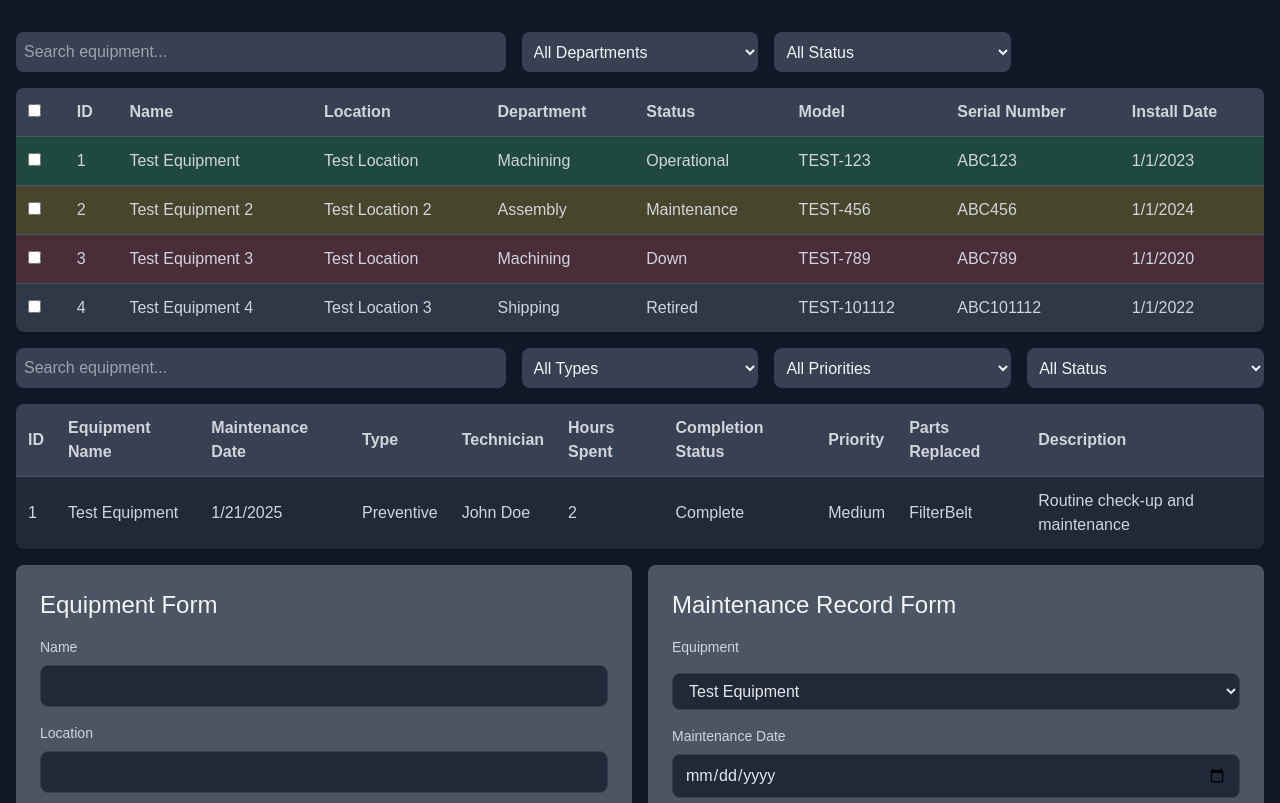
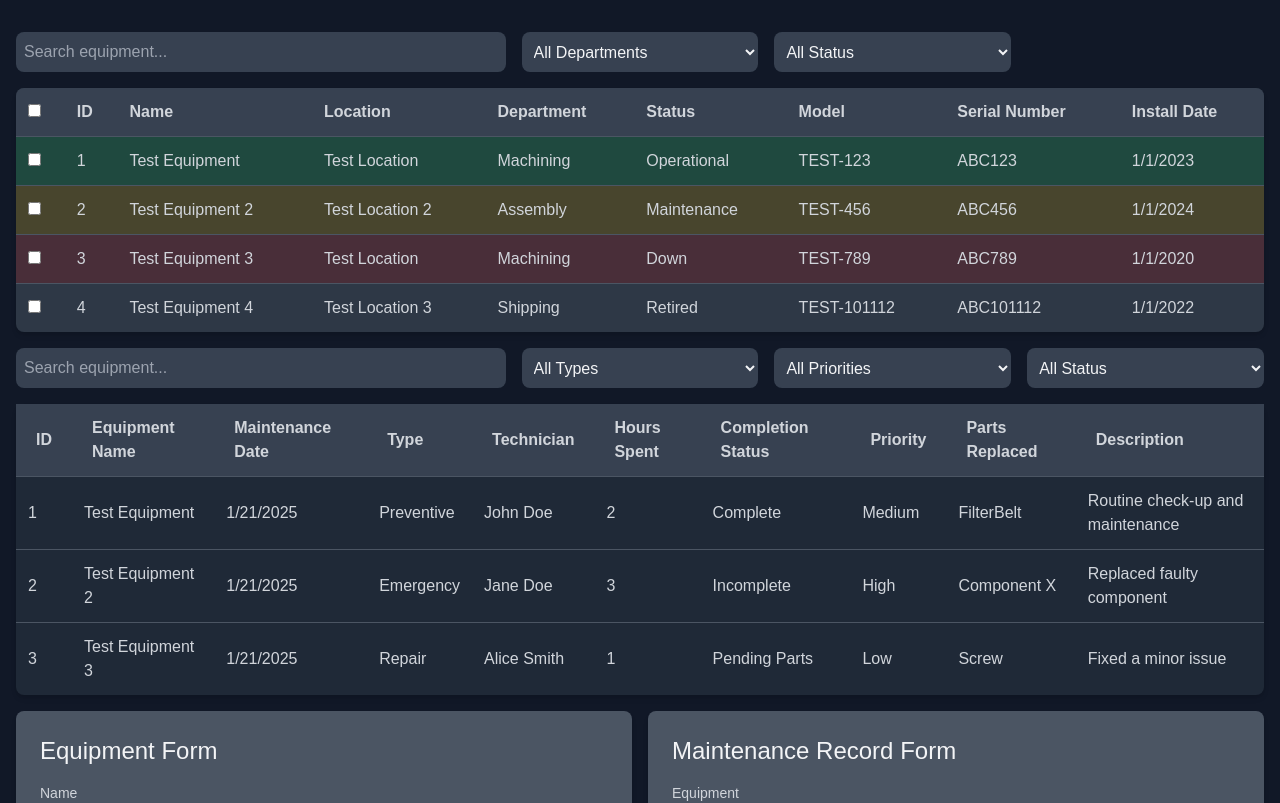
Before and after one commit to s3lven/maintenance-tracker, a Next.js app: page / in a window 1280 px wide. Shown: the top 803 px of the page. Built offline with nearby package versions, Linux system fonts and the light colour scheme.

Commit message:
feat: implemented column grouping and added popover component to consolidate table operations

```diff
--- a/app/actions/maintenance-record.ts
+++ b/app/actions/maintenance-record.ts
@@ -16,7 +16,33 @@ const maintenanceRecords: MaintenanceRecord[] = [
     priority: "Medium",
     completionStatus: "Complete",
   },
+  {
+    id: "2",
+    equipmentId: "Test Equipment 2",
+    date: new Date(),
+    type: "Emergency",
+    technician: "Jane Doe",
+    hoursSpent: 3,
+    description: "Replaced faulty component",
+    partsReplaced: ["Component X"],
+    priority: "High",
+    completionStatus: "Incomplete",
+  },
+  {
+    id: "3",
+    equipmentId: "Test Equipment 3",
+    date: new Date(),
+    type: "Repair",
+    technician: "Alice Smith",
+    hoursSpent: 1,
+    description: "Fixed a minor issue",
+    partsReplaced: ["Screw"],
+    priority: "Low",
+    completionStatus: "Pending Parts",
+  },
 ];
+
+console.log(maintenanceRecords);
 
 export async function getMaintenanceRecords(): Promise<MaintenanceRecord[]> {
   return maintenanceRecords;
@@ -61,11 +87,11 @@ export async function submitMaintenanceRecordForm(
   const newRecord: MaintenanceRecord = {
     ...result.data,
     id: String(maintenanceRecords.length + 1),
-  }
+  };
 
   // Save the data to the database
   maintenanceRecords.push(newRecord);
-  revalidatePath('/')
+  revalidatePath("/");
 
   return {
     success: true,
--- a/app/components/maintenance-record-table.tsx
+++ b/app/components/maintenance-record-table.tsx
@@ -12,11 +12,14 @@ import {
   flexRender,
   getCoreRowModel,
   getFilteredRowModel,
+  getGroupedRowModel,
   getSortedRowModel,
+  GroupingState,
   useReactTable,
   type SortingState,
 } from "@tanstack/react-table";
 import React from "react";
+import Popover from "./popover";
 
 const columnHelper = createColumnHelper<MaintenanceRecord>();
 
@@ -24,45 +27,85 @@ const columns = [
   columnHelper.accessor("id", {
     header: "ID",
     cell: (info) => info.getValue(),
+    enableGrouping: false,
   }),
   columnHelper.accessor("equipmentId", {
     header: "Equipment Name",
     cell: (info) => info.getValue(),
+    enableGrouping: true,
   }),
   columnHelper.accessor("date", {
     header: "Maintenance Date",
-    cell: (info) => info.getValue().toLocaleDateString(),
+    cell: (info) => {
+      const date = info.getValue();
+      if (!date) return null;
+
+      // The date will sometimes return as an array, but we don't want to show a date value when grouped anyway.
+      try {
+        if (date instanceof Date) {
+          return date.toLocaleDateString();
+        } else {
+          return null;
+        }
+      } catch (error) {
+        console.error("Invalid date:", error);
+        return null;
+      }
+    },
+    enableGrouping: false,
+    meta: {
+      filterVariant: "range"
+    }
   }),
   columnHelper.accessor("type", {
     header: "Type",
     cell: (info) => info.getValue(),
     filterFn: "includesString",
+    enableGrouping: false,
+    meta: {
+      filterVariant: "select",
+      selectOptions: ["Emergency", "Preventive", "Repair"] as MaintenanceRecordType[]
+    }
   }),
   columnHelper.accessor("technician", {
     header: "Technician",
     cell: (info) => info.getValue(),
+    enableGrouping: false,
   }),
   columnHelper.accessor("hoursSpent", {
     header: "Hours Spent",
     cell: (info) => info.getValue().toString(),
+    enableGrouping: false,
   }),
   columnHelper.accessor("completionStatus", {
     header: "Completion Status",
     cell: (info) => info.getValue(),
     filterFn: "includesString",
+    enableGrouping: false,
+    meta: {
+      filterVariant: "select",
+      selectOptions: ["Complete", "Incomplete", "Pending Parts"] as MaintenanceRecordCompletionStatus[]
+    }
   }),
   columnHelper.accessor("priority", {
     header: "Priority",
     cell: (info) => info.getValue(),
     filterFn: "includesString",
+    enableGrouping: false,
+    meta: {
+      filterVariant: "select",
+      selectOptions: ["Low", "Medium", "High"] as MaintenanceRecordPriority[]
+    }
   }),
   columnHelper.accessor("partsReplaced", {
     header: "Parts Replaced",
     cell: (info) => info.getValue(),
+    enableGrouping: false,
   }),
   columnHelper.accessor("description", {
     header: "Description",
     cell: (info) => info.getValue(),
+    enableGrouping: false,
     // Might need to adjust the size of this column
   }),
 ];
@@ -77,22 +120,27 @@ const MaintenanceRecordTable = ({ data }: MaintenanceRecordTableProps) => {
   const [columnFilters, setColumnFilters] = React.useState<ColumnFiltersState>(
     []
   );
+  const [grouping, setGrouping] = React.useState<GroupingState>([]);
 
   const table = useReactTable({
     data,
     columns,
     filterFns: {},
-    onSortingChange: setSorting,
     getCoreRowModel: getCoreRowModel(),
     getSortedRowModel: getSortedRowModel(),
     getFilteredRowModel: getFilteredRowModel(),
+    getGroupedRowModel: getGroupedRowModel(),
     state: {
       sorting,
       globalFilter,
       columnFilters,
+      grouping,
     },
+    onSortingChange: setSorting,
     onGlobalFilterChange: setGlobalFilter,
     onColumnFiltersChange: setColumnFilters,
+    onGroupingChange: setGrouping,
+    autoResetPageIndex: false, // Fixes getGroupedRowModel error 'Can't perform a React State update on a non-mounted component
   });
 
   return (
@@ -163,7 +211,8 @@ const MaintenanceRecordTable = ({ data }: MaintenanceRecordTableProps) => {
           ))}
         </select>
       </div>
-      <table className="w-full border-collapse bg-gray-800 shadow-md rounded-lg overflow-hidden">
+
+      <table className="w-full border-collapse bg-gray-800 shadow-md rounded-lg">
         <thead>
           {table.getHeaderGroups().map((headerGroup) => (
             <tr key={headerGroup.id} className="bg-gray-700 text-gray-300">
@@ -172,41 +221,67 @@ const MaintenanceRecordTable = ({ data }: MaintenanceRecordTableProps) => {
                   key={header.id}
                   className="p-3 text-left font-semibold border-b border-gray-600"
                 >
-                  {header.isPlaceholder ? null : (
-                    <div
-                      className={
-                        header.column.getCanSort()
-                          ? "cursor-pointer select-none"
-                          : ""
-                      }
-                      onClick={header.column.getToggleSortingHandler()}
-                      title={
-                        header.column.getCanSort()
-                          ? header.column.getNextSortingOrder() === "asc"
-                            ? "Sort ascending"
-                            : header.column.getNextSortingOrder() === "desc"
-                            ? "Sort descending"
-                            : "Clear sort"
-                          : undefined
-                      }
-                    >
-                      {flexRender(
-                        header.column.columnDef.header,
-                        header.getContext()
+                  {header.isPlaceholder
+                    ? null
+                    : !header.isPlaceholder && (
+                        <>
+                          <Popover
+                            trigger={
+                              <div className="hover:bg-gray-600 px-2 cursor-pointer rounded-lg">
+                                {flexRender(
+                                  header.column.columnDef.header,
+                                  header.getContext()
+                                )}
+                              </div>
+                            }
+                            content={
+                              <>
+                                <button
+                                  onClick={() =>
+                                    header.column.toggleSorting(false)
+                                  }
+                                  className="block px-4 py-2 text-sm text-gray-300 hover:bg-gray-500 w-full text-left"
+                                >
+                                  Sort Ascending
+                                </button>
+                                <button
+                                  onClick={() =>
+                                    header.column.toggleSorting(true)
+                                  }
+                                  className="block px-4 py-2 text-sm text-gray-300 hover:bg-gray-500 w-full text-left"
+                                >
+                                  Sort Descending
+                                </button>
+                                {header.column.getCanGroup() && (
+                                  <button
+                                    onClick={() =>
+                                      header.column.toggleGrouping()
+                                    }
+                                    className="block px-4 py-2 text-sm text-gray-300 hover:bg-gray-500 w-full text-left"
+                                  >
+                                    {header.column.getIsGrouped()
+                                      ? "Ungroup"
+                                      : "Group by " +
+                                        header.column.columnDef.header}
+                                  </button>
+                                )}
+                              </>
+                            }
+                          />
+                          {/* {header.column.getCanFilter() && (
+                            <div>
+                              <Filter column={header.column}/>
+                            </div>
+                          )} */}
+                        </>
                       )}
-                      {{
-                        asc: " 🔼",
-                        desc: " 🔽",
-                      }[header.column.getIsSorted() as string] ?? null}
-                    </div>
-                  )}
                 </th>
               ))}
             </tr>
           ))}
         </thead>
         <tbody>
-          {table.getRowModel().rows?.length ? (
+          {table.getRowModel().rows.length ? (
             table.getRowModel().rows.map((row) => (
               <tr
                 key={row.id}
--- /dev/null
+++ b/app/components/popover.tsx
@@ -0,0 +1,39 @@
+import React, { useEffect, useRef } from "react";
+
+interface PopoverProps {
+  trigger: React.ReactNode;
+  content: React.ReactNode;
+}
+const Popover = ({ trigger, content }: PopoverProps) => {
+  const [isOpen, setIsOpen] = React.useState(false);
+  const popoverRef = useRef<HTMLDivElement>(null);
+
+  useEffect(() => {
+    const handleClickOutside = (event: MouseEvent) => {
+      if (
+        popoverRef.current &&
+        !popoverRef.current.contains(event.target as Node)
+      ) {
+        setIsOpen(false);
+      }
+    };
+
+    document.addEventListener("mousedown", handleClickOutside);
+    return () => {
+      document.removeEventListener("mousedown", handleClickOutside);
+    };
+  }, []);
+
+  return (
+    <div className="relative inline-block" ref={popoverRef}>
+      <div onClick={() => setIsOpen(!isOpen)}>{trigger}</div>
+      {isOpen && (
+        <div className="absolute z-10 w-48 py-2 mt-2 bg-gray-600 text-white rounded-md shadow-xl">
+          {content}
+        </div>
+      )}
+    </div>
+  );
+};
+
+export default Popover;
```
